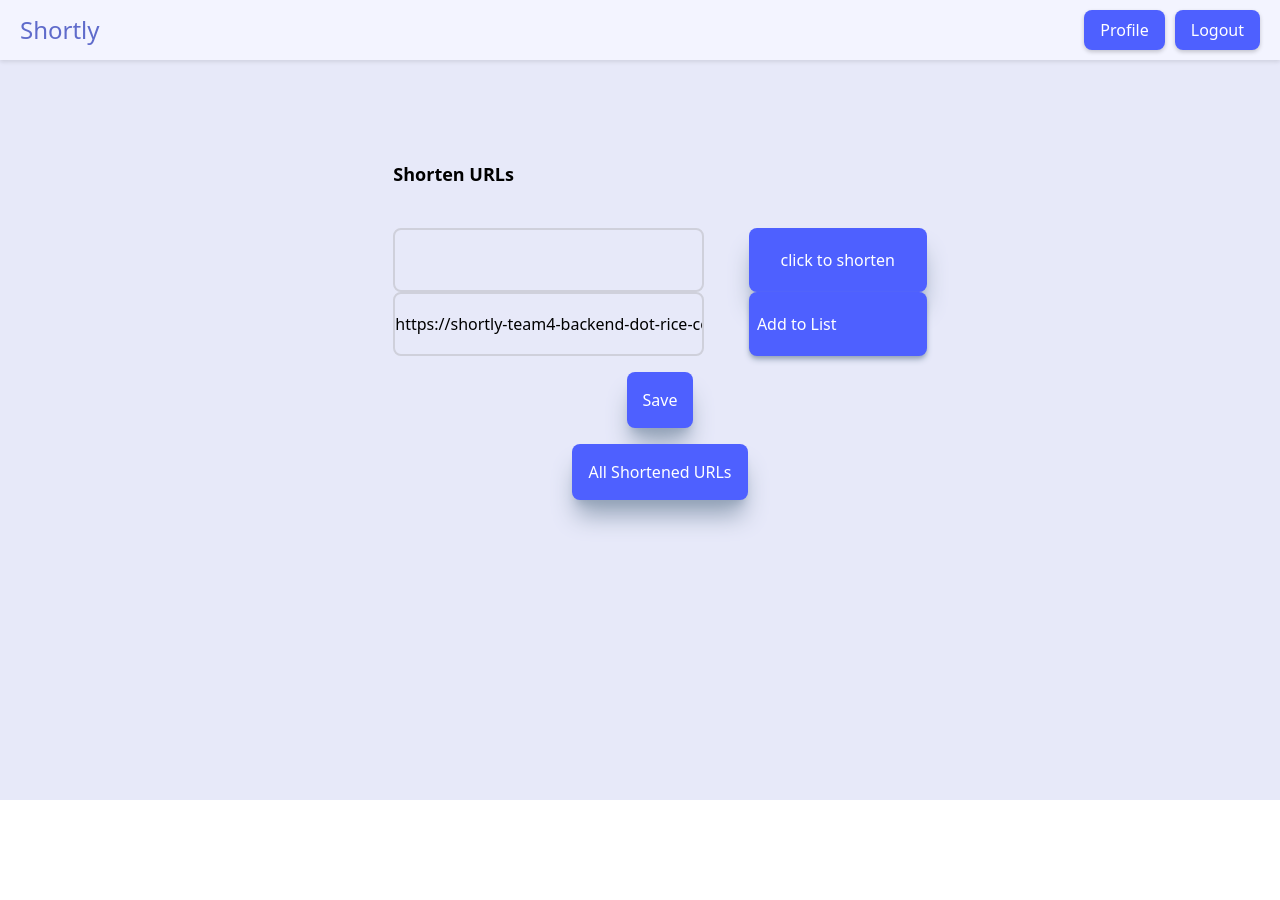
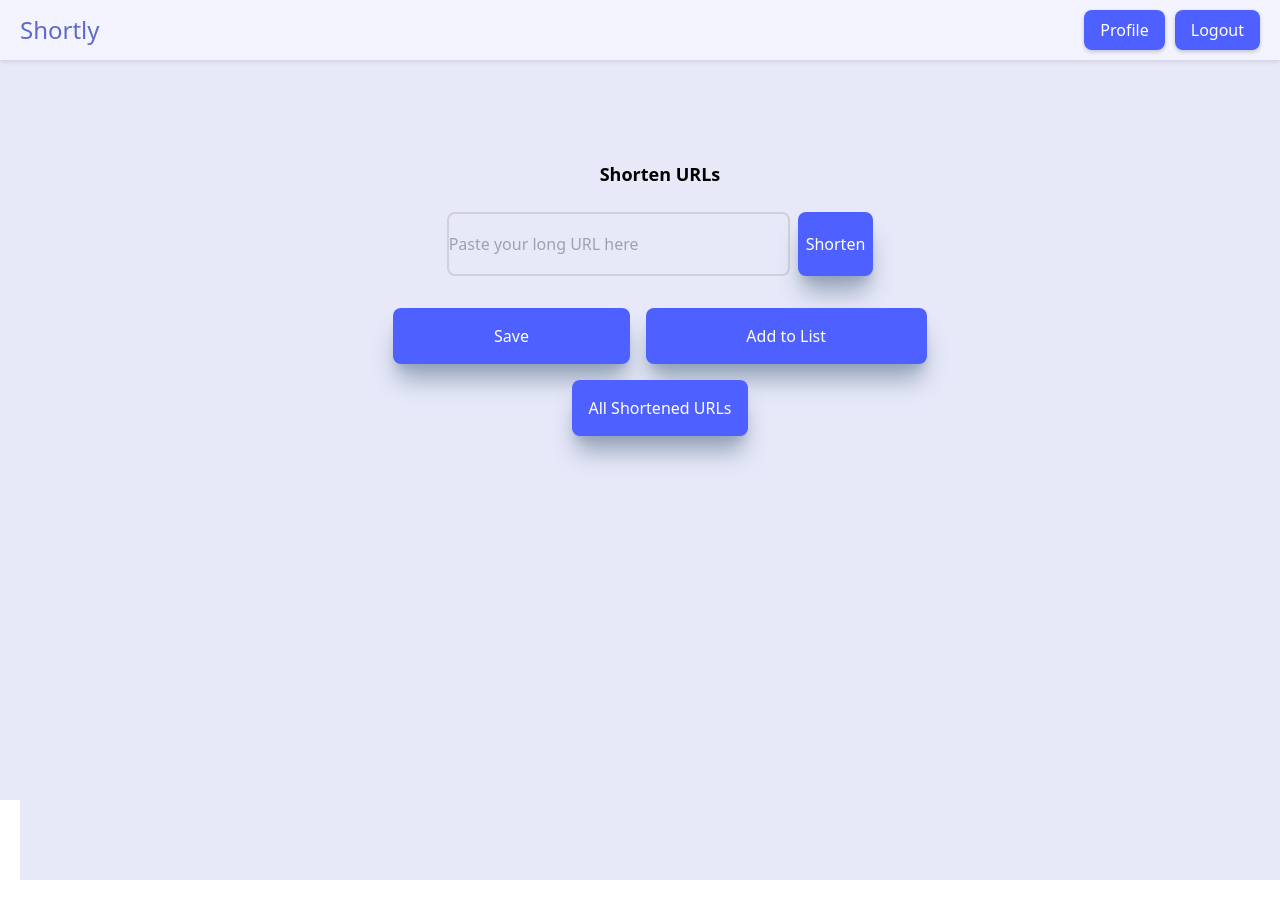
Before and after one commit to divitcr7/COMP-543-Frontend, a React (Create React App) app: page /shorten in a window 1280 px wide. Before the commit the page ends 800 px from the top, so only its background shows below. Built offline with nearby package versions, Linux system fonts and the light colour scheme; sample sign-in values are in the browser's storage.

Commit message:
Made some UI change on main page

```diff
--- a/src/screens/Shorten.js
+++ b/src/screens/Shorten.js
@@ -65,129 +65,64 @@ function Shorten() {
     };
 
     return (
-        <div className='bg-[#e7e9f9] w-100vh justify-center items-center'>
-            {/* <div className='w-screen flex justify-center pt-10'>
-                <div className='text-red-500 text-3xl' style={{position: 'absolute', left: '20px'}}>
-                    Shortly
-                </div>
+        <div className='bg-[#e7e9f9] h-screen w-screen flex justify-center pt-20'>
+            <div className='flex flex-col items-center w-11/12 md:w-8/12 lg:w-5/12'>
+                <div className='font-semibold text-lg mb-6'>Shorten URLs</div>
 
-                <button className='bg-[#f3f4ff] w-40 h-[50px] rounded-lg flex items-center justify-evenly shadow-md'>
-                    <Link to='/URLs' className='text-blue-500'> Shortly.com</Link>
-                    <span className='text-red-500' style={{position: 'relative', left: '12px'}}> X </span>
-                </button>
-            </div> */}
-
-            <div className='w-screen flex items-center justify-center'>
-                <div className='flex-column w-5/12'>
-                    <div className='mt-20 flex justify-items-start w-80'>
-                        <div className='font-semibold text-lg'> Shorten URLs</div>
-                    </div>
-
-                    <div className='flex justify-between mt-10'>
+                <div className='w-4/5 flex flex-col md:flex-row items-center mb-4'>
                     <input
                         type='text'
                         value={longUrl}
                         onChange={(e) => setLongUrl(e.target.value)}
-                            className='bg-[#e7e9f9] rounded-lg border-[#cfd0db] border-2 h-16 w-7/12'
+                        className='bg-[#e7e9f9] rounded-lg border-[#cfd0db] border-2 h-16 flex-grow mr-2'
+                        placeholder='Paste your long URL here'
                     />
                     <button
                         onClick={handleShorten}
-                            className='text-white rounded-lg bg-[#4e60ff] p-2 h-16 shadow-xl shadow-slate-400 w-2/6'
+                        className='text-white rounded-lg bg-[#4e60ff] p-2 h-16 shadow-xl shadow-slate-400 mt-4 md:mt-0'
                     >
-                            click to shorten
+                        Shorten
                     </button>
                 </div>
 
-                    <div className='flex justify-between'>
-                        <input type='text'
-                               className='bg-[#e7e9f9] rounded-lg border-[#cfd0db] border-2 h-16 w-7/12' value={`https://shortly-team4-backend-dot-rice-comp-539-spring-2022.uk.r.appspot.com/${shortUrl}`}>
-                        </input>
+                <div className='w-full mb-4'>
+                    {shortUrl && (
+                        <div className='text-center text-lg font-semibold'>
+                            Shortened URL:
+                            <span className='text-blue-600 break-words'>
+                                {`https://shortly-team4-backend-dot-rice-comp-539-spring-2022.uk.r.appspot.com/${shortUrl}`}
+                            </span>
+                        </div>
+                    )}
+                </div>
+
+                <div className='flex gap-4 mb-4 w-full'>
                     <button
-                            className='text-white text-left rounded-lg bg-[#4e60ff] p-2  h-16  z-5 shadow-md shadow-slate-400 w-2/6'>Add
-                            to List
+                        onClick={handleSave}
+                        className='text-white bg-[#4e60ff] h-14 rounded-lg px-4 shadow-xl shadow-slate-400 flex-grow'
+                    >
+                        Save
+                    </button>
+                    <button
+                        // Add functionality for 'Add to List' button as needed
+                        className='text-white bg-[#4e60ff] h-14 rounded-lg px-4 shadow-xl shadow-slate-400 flex-grow'
+                    >
+                        Add to List
                     </button>
                 </div>
 
-                    <div className='mt-4 text-center'>
-                        <button
-                            onClick={handleSave}
-                            className='text-white bg-[#4e60ff] h-14 rounded-lg px-4 shadow-xl shadow-slate-400'
-                        >
-                            Save
-                        </button>
-                    </div>
-                    <div className='mt-4 text-center'>
+                <div className='w-full md:w-auto'>
                     <Link to="/all-urls">
                         <button
-                                className='text-white bg-[#4e60ff] h-14 rounded-lg px-4 shadow-xl shadow-slate-400'
+                            className='text-white bg-[#4e60ff] h-14 rounded-lg px-10 md:px-4 shadow-xl shadow-slate-400'
                         >
                             All Shortened URLs
                         </button>
                     </Link>
                 </div>
-                    {/* <div className='flex justify-around m-10'>
-                        <button className='text-white bg-[#4e60ff] h-14 rounded-lg w-36 shadow-xl shadow-slate-400'>Go
-                            Pro
-                        </button>
-                        <Link to='/'>
-                            <button
-                                className='text-white bg-[#ff4e4e] h-14 rounded-lg w-36 shadow-xl shadow-slate-400'> Login
-                            </button>
-                        </Link>
-                    </div> */}
-                    {/* <div className='flex justify-center font-semibold mt-1'>
-                        <button
-                            onClick={handleLogout}
-                            className='text-white bg-[#4e60ff] h-14 rounded-lg px-4 shadow-xl shadow-slate-400'
-                        >
-                            Log Out
-                        </button>
-                    </div> */}
-
-                    {/* <div className='mt-20 flex justify-items-start w-80'>
-                        <div className='font-semibold text-lg'> Shortened URLs</div>
-                    </div> */}
-
-                    {/* <div className='bg-[#e7e9f9]'>
-                        <div className='w-full bg-[#f3f4ff] mt-10 h-16 rounded-lg flex items-center justify-between'>
-                            <a className='w-3/12 text-center text-blue-600' href='shortly/73es3g'> shortly/73es3g </a>
-                            <div
-                                className='truncate w-3/12'> asjhdfbaklsjehfbklauwefblkausebfnlkjasefbnilajsebfnilusebnflkwhaebfliauwhfliusehfiopuwehfiopesuh
-                            </div>
-                            <div className='w-1/12'> X</div>
-                        </div>
-
-                        <div className='w-full mt-10 h-16 rounded-lg flex items-center justify-between'>
-                            <a className='w-3/12 text-center text-blue-600' href='shortly/73es3g'> shortly/73es3g </a>
-                            <div
-                                className='truncate w-3/12'> asjhdfbaklsjehfbklauwefblkausebfnlkjasefbnilajsebfnilusebnflkwhaebfliauwhfliusehfiopuwehfiopesuh
-                            </div>
-                            <div className='w-1/12'> X</div>
-                        </div>
-
-                        <div className='w-full bg-[#f3f4ff] mt-10 h-16 rounded-lg flex items-center justify-between'>
-                            <a className='w-3/12 text-center text-blue-600' href='shortly/73es3g'> shortly/73es3g </a>
-                            <div
-                                className='truncate w-3/12'> asjhdfbaklsjehfbklauwefblkausebfnlkjasefbnilajsebfnilusebnflkwhaebfliauwhfliusehfiopuwehfiopesuh
-                            </div>
-                            <div className='w-1/12'> X</div>
-                        </div>
-
-                        <div className='w-full mt-10 h-16 rounded-lg flex items-center justify-between'>
-                            <a className='w-3/12 text-center text-blue-600' href='shortly/73es3g'> shortly/73es3g </a>
-                            <div
-                                className='truncate w-3/12'> asjhdfbaklsjehfbklauwefblkausebfnlkjasefbnilajsebfnilusebnflkwhaebfliauwhfliusehfiopuwehfiopesuh
-                            </div>
-                            <div className='w-1/12'> X</div>
-                        </div>
-                    </div> */}
-
-
-                </div>
-
             </div>
         </div>
-    )
+    );
 }
 
 export default WithCommonButtons(Shorten);
```
Lines whose indentation alone changed are shown as unchanged.
